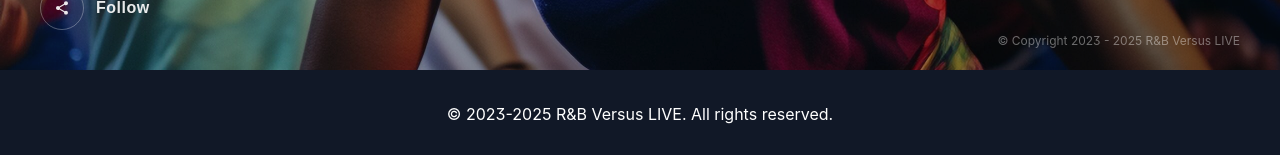
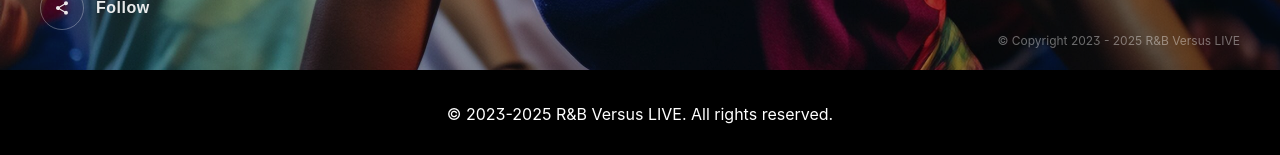
Before and after one commit to MetroMindsErie/rnbvslive, a Next.js app: page /dates in a window 1280 px wide. Shown: the part 730-885 px from the top of the page. Built offline with nearby package versions, Linux system fonts and the light colour scheme; no server answers; the database is empty.

Commit message:
remove footer background color

```diff
--- a/components/Footer.js
+++ b/components/Footer.js
@@ -2,7 +2,7 @@ export default function Footer() {
   const currentYear = new Date().getFullYear()
 
   return (
-    <footer className="bg-gray-900 text-white p-8">
+    <footer className="text-white p-8">
       <div className="container mx-auto text-center">
         <p>&copy; 2023-{currentYear} R&B Versus LIVE. All rights reserved.</p>
       </div>
```
